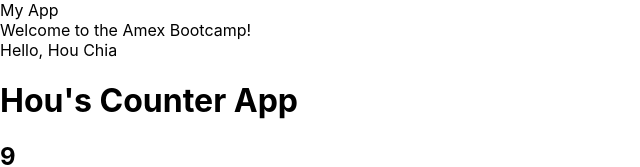
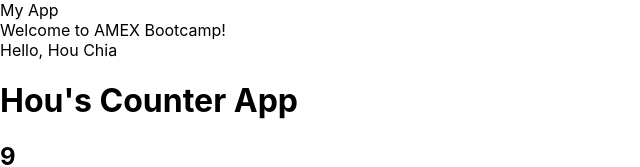
Before and after one commit to amex-bootcamp/react-w2d1-demo, a React (Create React App) app: page / in a window 1280 px wide. Shown: the top 167 px of the page, without its empty margins (0-640 px from the left). Built offline with nearby package versions, Linux system fonts and the light colour scheme.

Commit message:
convert Welcome into a functional component

```diff
--- a/src/components/Welcome/Welcome.js
+++ b/src/components/Welcome/Welcome.js
@@ -1,11 +1,6 @@
-import React, { Component } from 'react'
+import React from "react";
 
-export default class Welcome extends Component {
-  render() {
-    return (
-      <div>
-        Welcome to the Amex Bootcamp!
-      </div>
-    )
-  }
+function Welcome(props) {
+  return <div>Welcome to AMEX Bootcamp!</div>;
 }
+export default Welcome;
```
